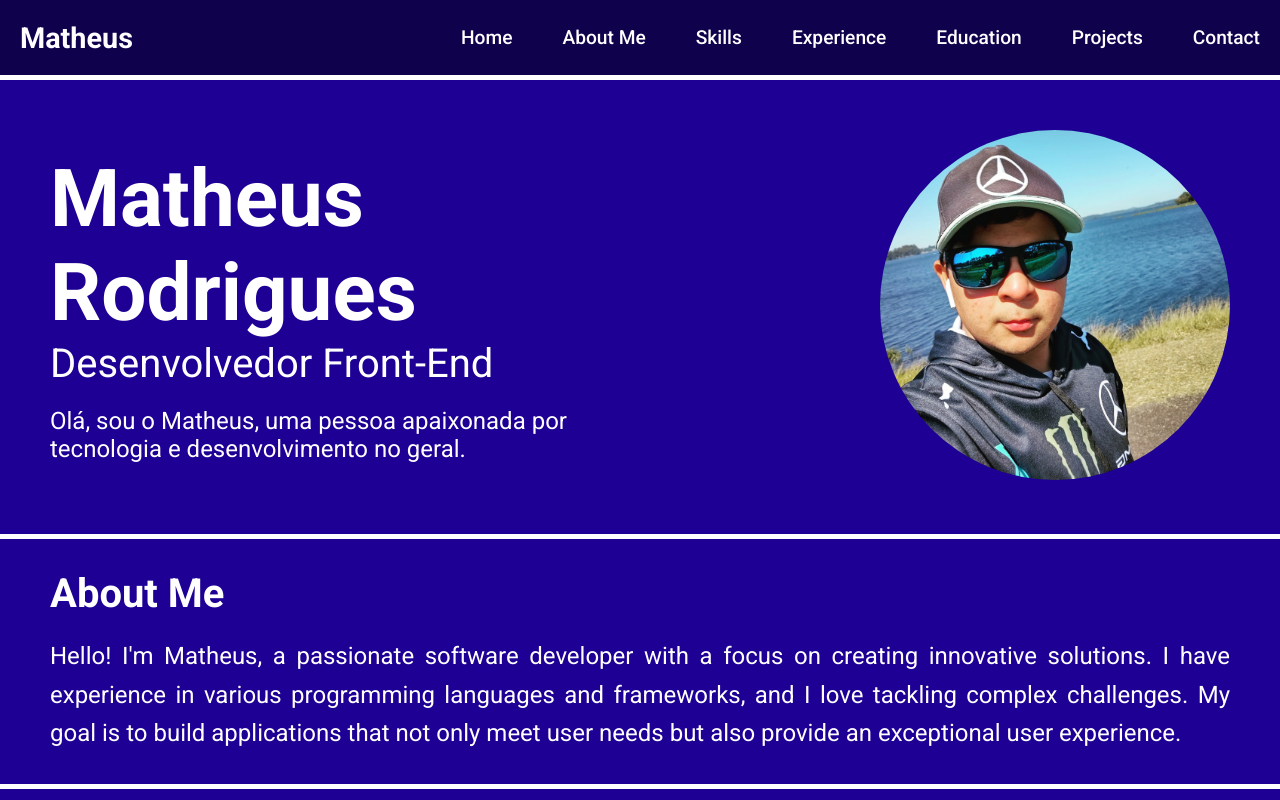
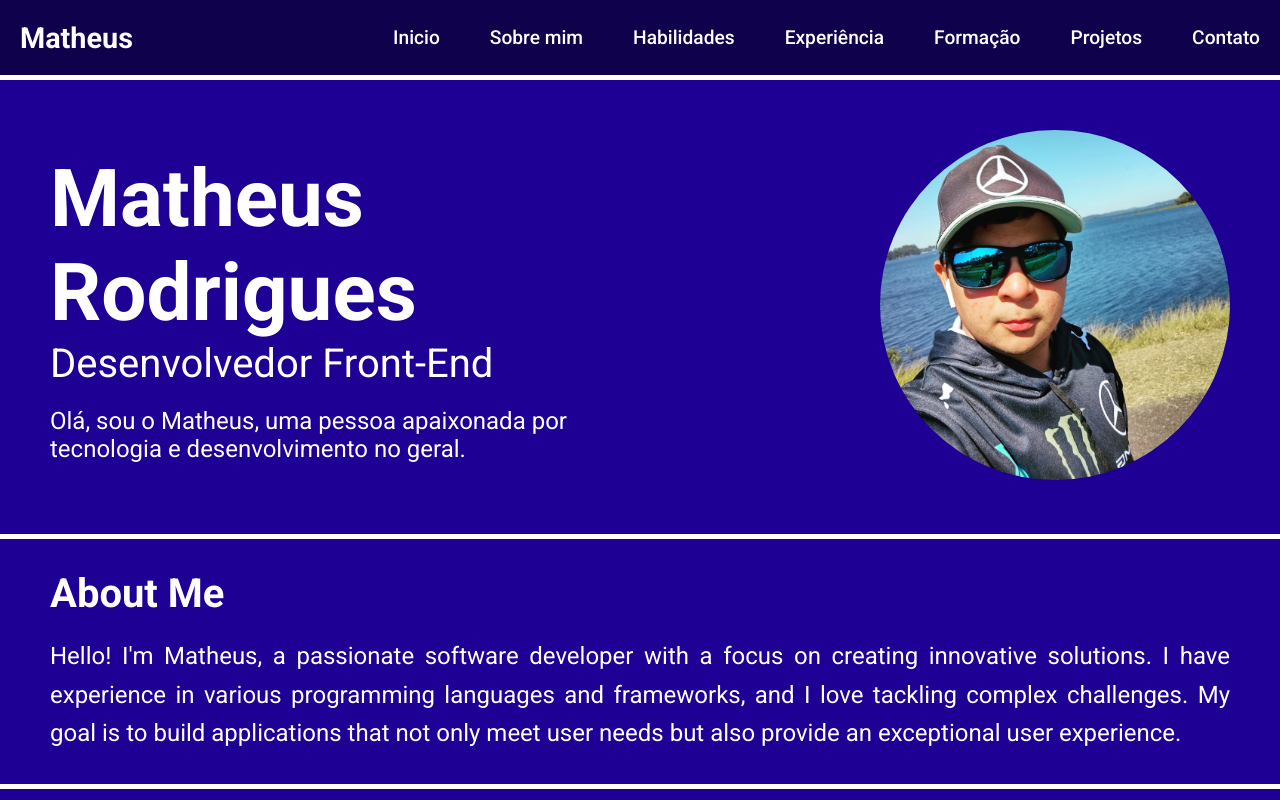
Before and after one commit to MatheusRodri/web_my-portfolio_nx, a Next.js app: page / in a window 1280 px wide. Shown: the top 800 px of the page. Built offline with nearby package versions, Linux system fonts and the light colour scheme.

Commit message:
Change the texts to portuguese

```diff
--- a/src/components/Header/index.tsx
+++ b/src/components/Header/index.tsx
@@ -17,25 +17,25 @@ export default function Header() {
             <nav className={`${styles.nav} ${menuOpen ? styles.navActive : ''}`}>
                 <ul className={styles.navList}>
                     <li className={styles.navItem}>
-                        <a href="/" onClick={() => setMenuOpen(false)}>Home</a>
+                        <a href="/" onClick={() => setMenuOpen(false)}>Inicio</a>
                     </li>
                     <li className={styles.navItem}>
-                        <a href="#about" onClick={() => setMenuOpen(false)}>About Me</a>
+                        <a href="#about" onClick={() => setMenuOpen(false)}>Sobre mim</a>
                     </li>
                     <li className={styles.navItem}>
-                        <a href="#skills" onClick={() => setMenuOpen(false)}>Skills</a>
+                        <a href="#skills" onClick={() => setMenuOpen(false)}>Habilidades</a>
                     </li>
                     <li className={styles.navItem}>
-                        <a href="#experience" onClick={() => setMenuOpen(false)}>Experience</a>
+                        <a href="#experience" onClick={() => setMenuOpen(false)}>Experiência</a>
                     </li>
                     <li className={styles.navItem}>
-                        <a href="#education" onClick={() => setMenuOpen(false)}>Education</a>
+                        <a href="#education" onClick={() => setMenuOpen(false)}>Formação</a>
                     </li>
                     <li className={styles.navItem}>
-                        <a href="#projects" onClick={() => setMenuOpen(false)}>Projects</a>
+                        <a href="#projects" onClick={() => setMenuOpen(false)}>Projetos</a>
                     </li>
                     <li className={styles.navItem}>
-                        <a href="#contact" onClick={() => setMenuOpen(false)}>Contact</a>
+                        <a href="#contact" onClick={() => setMenuOpen(false)}>Contato</a>
                     </li>
                 </ul>
             </nav>
```
